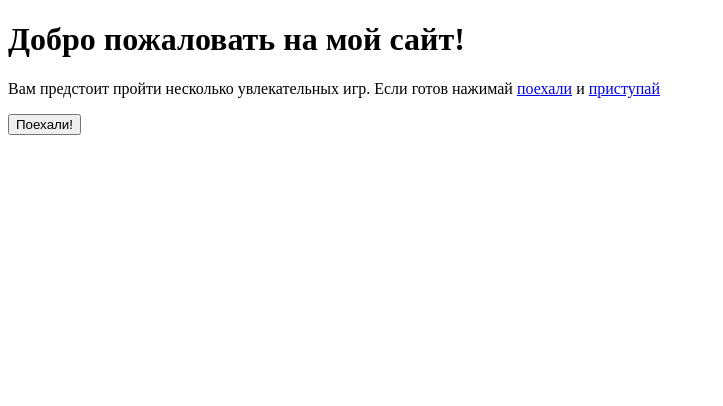
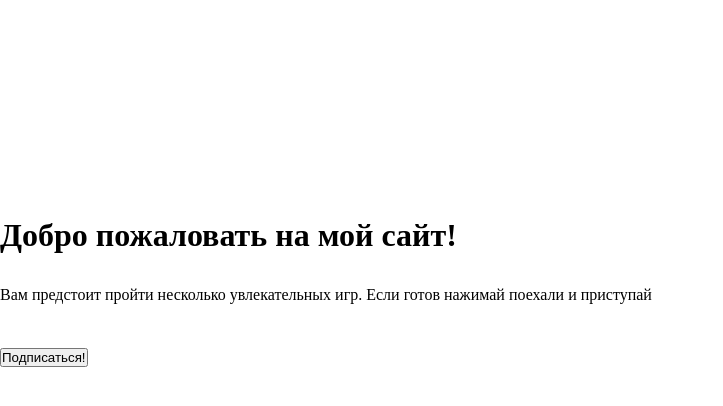
Before and after one commit to Dji47/homework1, a plain HTML site: page index.html in a window 1280 px wide. Shown: the whole page, without its empty margins (0-723 px from the left). Drawn offline with Linux system fonts and the light colour scheme.

Commit message:
Добавила отступы

```diff
--- a/index.html
+++ b/index.html
@@ -8,11 +8,11 @@
     <link rel="stylesheet" href="styles.css">
 </head>
 <body>
-    <h1>Добро пожаловать на мой сайт!</h1>
-        <p>Вам предстоит пройти несколько увлекательных игр. Если готов нажимай <a href="#">поехали</a> и <a href="#">приступай</a></p>
-        <button>Поехали!</button>
-        <footer>
+    <h1 class="title">Добро пожаловать на мой сайт!</h1>
+        <p class="menu">Вам предстоит пройти несколько увлекательных игр. Если готов нажимай поехали и приступай
+            <nav>
+                <button class="form_button">Подписаться!</button>
+            </nav>
 
-        </footer>
 </body>
 </html>
--- a/styles.css
+++ b/styles.css
@@ -0,0 +1,15 @@
+* {
+    margin: 0;
+    padding: 0;
+
+}
+
+.title {
+    margin-top: 217px;
+}
+
+.menu {
+    padding-top: 32px;
+    padding-bottom: 44px;
+
+}
```
